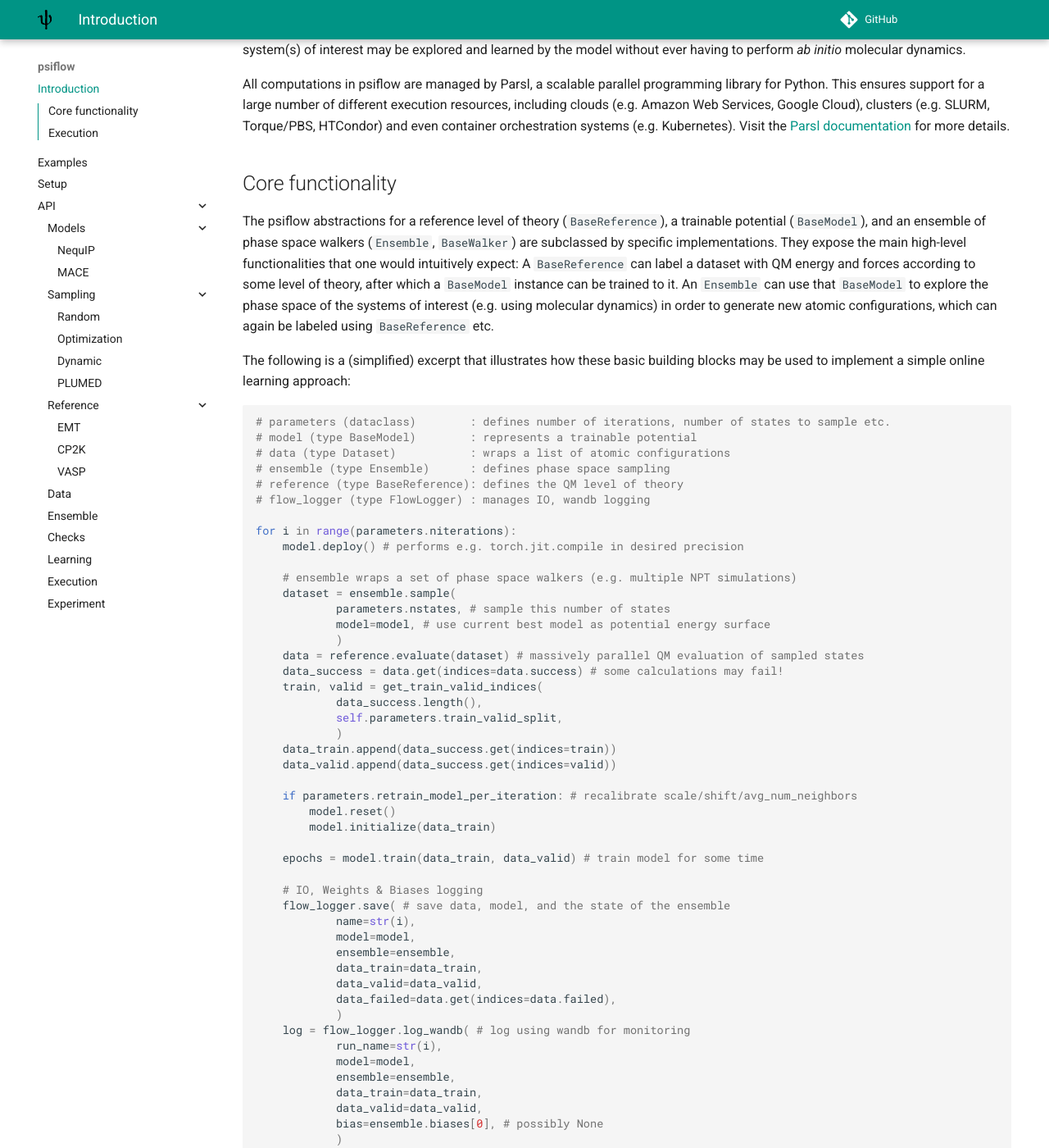
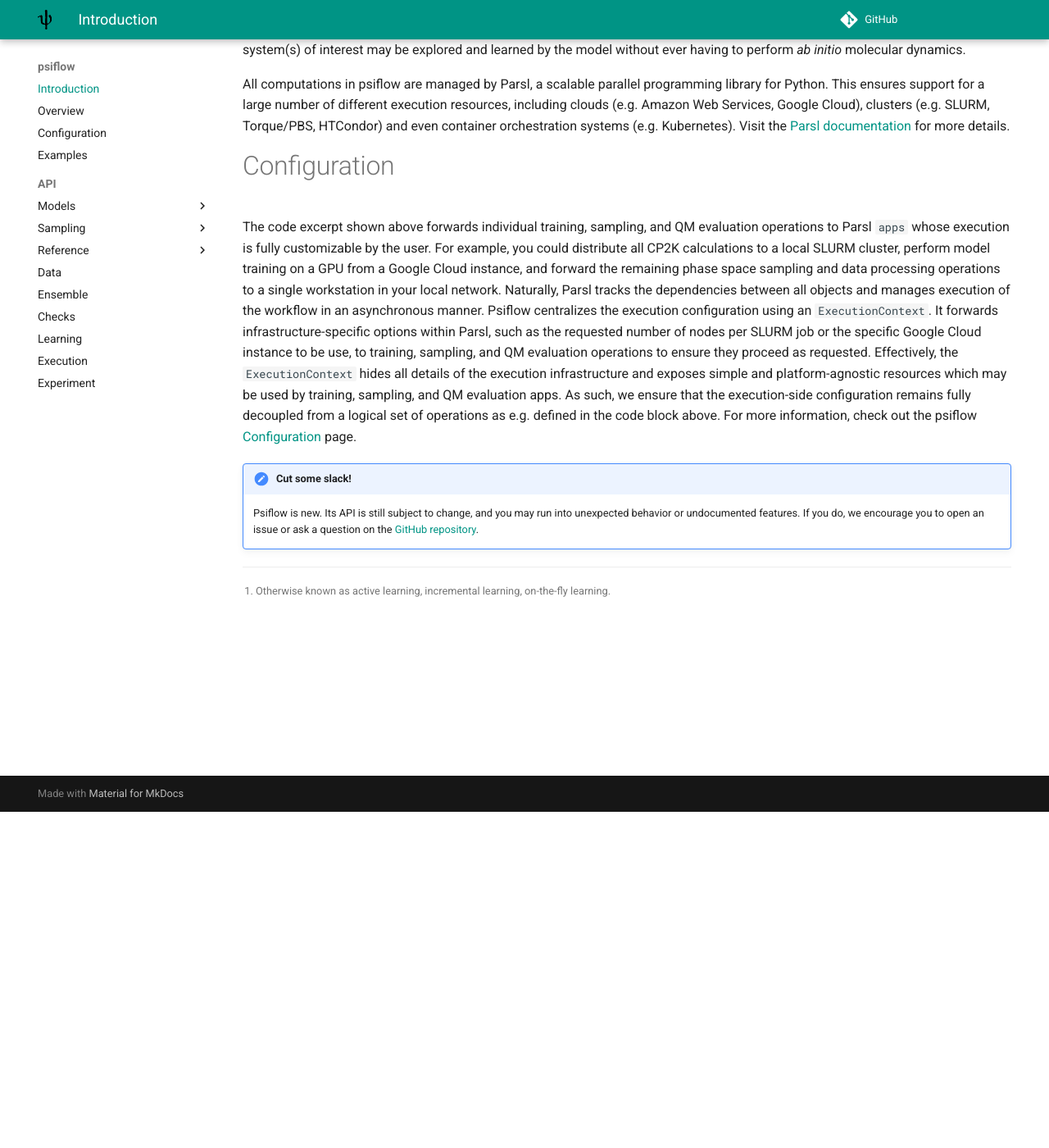
Before and after one commit to molmod/psiflow, an MkDocs documentation site: the page built from docs/index.md, in a window 1280 px wide and 1400 px high, scrolled down 410 px. Shown: the whole window at 82% size. Built offline with MkDocs 1.6.1 and Material for MkDocs 9.7.7, drawn with Linux system fonts in a browser that asks for light colours; comment, search, counter and statistics services are not loaded; some of the changed lines change nothing that is shown; some of the changed text lies outside the part shown.

Commit message:
more docs

````diff
--- a/docs/index.md
+++ b/docs/index.md
@@ -28,7 +28,7 @@
 and even container orchestration systems (e.g. Kubernetes).
 Visit the [Parsl documentation](https://parsl.readthedocs.io/en/stable/) for more details.
 
-
+<!---
 ## Core functionality
 
 The psiflow abstractions for a reference level of theory (`BaseReference`),
@@ -40,72 +40,10 @@
 An `Ensemble` can use that `BaseModel` to explore the phase space of the systems
 of interest (e.g. using molecular dynamics) in order to generate new
 atomic configurations, which can again be labeled using `BaseReference` etc.
-
-The following is a (simplified) excerpt that illustrates how these basic
-building blocks may be used to implement a simple online
-learning approach:
-
-```py
-# parameters (dataclass)        : defines number of iterations, number of states to sample etc.
-# model (type BaseModel)        : represents a trainable potential
-# data (type Dataset)           : wraps a list of atomic configurations
-# ensemble (type Ensemble)      : defines phase space sampling
-# reference (type BaseReference): defines the QM level of theory
-# flow_logger (type FlowLogger) : manages IO, wandb logging
-
-for i in range(parameters.niterations):
-    model.deploy() # performs e.g. torch.jit.compile in desired precision
-
-    # ensemble wraps a set of phase space walkers (e.g. multiple NPT simulations)
-    dataset = ensemble.sample(
-            parameters.nstates, # sample this number of states
-            model=model, # use current best model as potential energy surface
-            )
-    data = reference.evaluate(dataset) # massively parallel QM evaluation of sampled states
-    data_success = data.get(indices=data.success) # some calculations may fail!
-    train, valid = get_train_valid_indices(
-            data_success.length(),
-            self.parameters.train_valid_split,
-            )
-    data_train.append(data_success.get(indices=train))
-    data_valid.append(data_success.get(indices=valid))
-
-    if parameters.retrain_model_per_iteration: # recalibrate scale/shift/avg_num_neighbors
-        model.reset()
-        model.initialize(data_train)
-
-    epochs = model.train(data_train, data_valid) # train model for some time
-
-    # IO, Weights & Biases logging
-    flow_logger.save( # save data, model, and the state of the ensemble
-            name=str(i),
-            model=model,
-            ensemble=ensemble,
-            data_train=data_train,
-            data_valid=data_valid,
-            data_failed=data.get(indices=data.failed),
-            )
-    log = flow_logger.log_wandb( # log using wandb for monitoring
-            run_name=str(i),
-            model=model,
-            ensemble=ensemble,
-            data_train=data_train,
-            data_valid=data_valid,
-            bias=ensemble.biases[0], # possibly None
-            )
-```
-
-For example, a NequIP potential (as defined by its full `config.yaml`) is
-represented using a `NequIPModel`.
-Its `deploy()` and `train()` methods wrap around the deploy and training
-functionalities provided in the [NequIP](https://github.com/mir-group/nequip.git) Python package.
-A specific CP2K input file (including basis sets, pseudopotentials, etc)
-is represented by a `CP2KReference`. Its `evaluate()` method will wrap around
-the `cp2k.psmp` or `cp2k.popt` executables that are provided by CP2K,
-most likely prepended with the appropriate `mpirun` command.
+--->
 
 
-## Execution
+# Configuration
 The code excerpt shown above forwards individual training, sampling, and
 QM evaluation operations to Parsl `apps` whose execution is fully customizable
 by the user.
@@ -124,7 +62,13 @@
 used by training, sampling, and QM evaluation apps.
 As such, we ensure that the execution-side configuration remains fully decoupled
 from a logical set of operations as e.g. defined in the code block above.
-For more information, check out the psiflow [Setup](setup.md) page.
+For more information, check out the psiflow [Configuration](config.md) page.
+
+!!! note "Cut some slack!"
+
+    Psiflow is new. Its API is still subject to change, and you may
+    run into unexpected behavior or undocumented features. If you do, we encourage
+    you to open an issue or ask a question on the [GitHub repository](https://github.com/svandenhaute/psiflow).
 
 
 [^1]: Otherwise known as active learning, incremental learning, on-the-fly learning.
--- /dev/null
+++ b/docs/overview.md
@@ -0,0 +1,358 @@
+Psiflow is designed as a modular and flexible library that allows the user to
+design and execute arbitrarily complex workflows based on a variety of sampling
+algorithms, trainable interaction potentials, and reference levels of theory.
+While all computations are orchestrated internally using Parsl, psiflow provides
+elegant high-level wrappers for datasets, models, and QM singlepoint calculations
+which allow the user to define sampling and learning workflows with very little effort.
+These wrappers constitute the main building blocks of psiflow, and are listed
+below:
+
+- __atomic data__: the `Dataset` class represents a list of atomic configurations.
+Datasets may be labeled with energy, forces, and virial stress values obtained
+based on e.g. a singlepoint QM evaluation or a trained model. Each individual
+item in the list is essentially an ASE `Atoms` instance with a few additional attributes
+used to store output and error logs of the QM evaluation on that
+configuration.
+- __trainable potentials__: the `BaseModel` class defines the interface for
+trainable interaction potentials such as NequIP, Allegro, or MACE. They support
+initializing and training a model based on training and validation sets,
+evaluation of the model on a given test dataset, and model inference
+during molecular simulations.
+- __molecular simulation__: the `BaseWalker` class defines an abstract interface
+for anything that takes an initial atomic configuration as input and generates new
+atomic configurations as output. This includes classical molecular dynamics
+at different external conditions (NVT, NPT), but also geometry optimizations and
+even simple random perturbations/random walks.
+- __ensemble__: the `Ensemble` class wraps a set of walkers into an ensemble
+in order to perform massively parallel sampling. Each of the walkers in the
+ensemble has its own parameters and sampling algorithms,
+and they may be executed independently from each
+other. The ensemble is the main instrument in psiflow based on which data is
+generated.
+- __bias potentials and enhanced sampling__ the `PlumedBias` class interfaces
+the popular PLUMED library with specific walkers. This allows the user to
+define bias potentials (e.g. harmonic restraints or metadynamics) that should
+be used when a walker is propagating through phase space.
+Biases may be set per walker or defined globally in an ensemble.
+- __level of theory__: the `BaseReference` class is used to define the _target_
+QM reference which the model should reproduce after training. Its main functionality
+is to perform massively parallel singlepoint evaluation of a dataset of
+atomic structures using a specific level of theory and quantum chemistry package.
+
+<!---
+As mentioned above, psiflow uses Parsl to orchestrate execution on arbitrarily
+large amounts of computing resources (e.g. hundreds of SLURM nodes).
+The configuration of these resources (cluster and partition names, environments to set up) and the execution-specific options
+of individual building blocks (the number of cores to reserve for each singlepoint QM evaluation,
+the floating point precision of PyTorch, the minimum walltime to reserve for training a model)
+are all centralized in an `ExecutionContext`; it ensures
+that the calculations that need to be performed by the building blocks
+are correctly forwarded to the computational resources that the user has provided.
+Check out the [Configuration](config.md) section for more details.
+In what follows, we assume that a suitable `context` has been initialized.
+--->
+
+
+## Atomic data
+In psiflow, a set of atomic configurations is represented using the `Dataset` class.
+It may represent training/validation data for model development, or
+a trajectory of snapshots that was generated using molecular dynamics.
+A `Dataset` instance mimics the behavior of a list of ASE `Atoms` instances:
+```py
+from psiflow.data import Dataset
+
+
+data_train  = Dataset.load(context, 'train.xyz')    # create a psiflow Dataset from a file
+data_subset = data_train[:10]                       # create a new Dataset instance with the first 10 states
+data_train  = data_subset + data_train[10:]         # combining two datasets is easy
+
+```
+The main difference between a psiflow `Dataset` instance and an actual Python `list` of
+`Atoms` is that a `Dataset` can represent data __that will be generated in the future__.
+
+!!! note "Parsl 101: Apps and Futures"
+    To understand what is meant by 'generating data in the future', it is necessary
+    to introduce the core concepts in Parsl: apps and futures. In their simplest
+    form, apps are just functions, and futures are the result of a function given
+    a set of inputs. Importantly, a Future already exists before the actual calculation
+    is performed. In essence, a Future _promises_ that, at some time in the future, it will
+    contain the actual result of the function evaluation. Take a look at the following
+    example:
+
+    ```py
+    from parsl.app.app import python_app
+
+
+    @python_app # convert a regular Python function into a Parsl app
+    def sum_integers(a, b):
+        return a + b
+
+
+    sum_future = sum_integers(3, 4) # tell Parsl to generate a future that represents the sum of integers 3 and 4
+    print(sum_future)               # is an AppFuture, not an integer
+
+    print(sum_future.result())      # now compute the actual result; this will print 7 !
+
+    ```
+    The return value of Parsl apps is not the actual result (in this case, an integer), but
+    an AppFuture that will store the result of the function evaluation after it has completed.
+    The main reason for doing things this way is that this allows for asynchronous execution.
+    For more information, check out the [Parsl documentation](https://parsl.readthedocs.io/en/stable/).
+
+The actual atomic configurations are stored __as a Parsl future, in an attribute of the Dataset
+object__.
+Actually getting the data would require the user to make a `.result()` call similar
+to the trivial Parsl example above.
+Let's go back to the first example and try and get the actual list of `Atoms` instances:
+```py
+data_train  = Dataset.load(context, 'train.xyz')
+atoms_list  = data_train.as_list()                  # returns AppFuture
+
+isinstance(atoms_list, list)                        # returns False!
+
+atoms_list.result()                                 # this is the actual list
+
+
+data_train[4]                   # AppFuture representing the configuration at index 4
+data_train[4].result()          # actual Atoms instance
+
+```
+If the initial XYZ file was formatted in extended XYZ format and contained the potential
+energy, forces, and stress of each atomic configuration,
+they are also loaded in the dataset:
+```py
+data_train[4].result()                      # actual Atoms instance
+data_train[4].result().info['energy']       # potential energy, float
+data_train[4].result().info['stress']       # virial stress, 2darray of shape (3, 3)
+data_train[4].result().arrays['forces']     # forces, 2darray of shape (natoms, 3)
+
+```
+
+## Trainable potentials
+Once we know how datasets are represented, we can start defining models.
+Psiflow defines an abstract `BaseModel` interface which each
+particular machine learning potential should subclass.
+In addition, psiflow provides configuration dataclasses for each model with
+reasonable defaults.
+
+- __NequIP__    : implemented by `NequIPModel` and `NequIPConfig`
+- __Allegro__   : implemented by `AllegroModel` and `AllegroConfig`
+- __MACE__      : implemented by `MACEModel` and `MACEConfig`
+
+The `BaseModel` interface ensures that each model implements the following methods
+
+- `initialize`: compute energy shifts and scalings as well as the average number
+of layers (and any other network normalization metrics) using a given training dataset,
+and initialize model weights.
+- `train`: train the parameters of a model using two separate datasets, one for
+actual training and one for validation. The current model parameters are used as
+starting parameters for the training
+- `evaluate`: compute the energy, force, and stress predictions on a given test dataset
+
+The following example illustrates how `Dataset` and `BaseModel` instances can be
+used to train models and evaluate errors.
+```py
+from psiflow.data import Dataset
+from psiflow.models import NequIPModel, NequIPConfig
+
+
+# setup
+data_train = Dataset.load(context, 'train.xyz') # load training and validation data
+data_valid = Dataset.load(context, 'valid.xyz')
+
+config = NequIPConfig()
+config.num_features = 16                # modify NequIP parameters to whatever
+model = NequIPModel(context, config)    # create model instance
+
+
+# initialize, train, deploy
+model.initialize(data_train)            # this will calculate the scale/shifts, and average number of neighbors
+model.train(data_train, data_valid)     # train using supplied datasets
+
+model.save('./')                # save initialized config, undeployed model to current working directory!
+model.deploy()                  # prepare for inference, e.g. test error evaluation or molecular dynamics
+
+
+# evaluate test error
+data_test       = Dataset.load(context, 'test.xyz')   # test data; contains QM reference energy/forces/stress
+data_test_model = model.evaluate(data_test)           # same test data, but with predicted energ/forces/stress
+
+errors = Dataset.get_errors(        # static method of Dataset to compute the error between two datasets
+        data_test,
+        data_test_model,
+        properties=['forces'],      # only compute the force error
+        elements=['C', 'O'],        # only include carbon or oxygen atoms
+        metric='rmse',              # use RMSE instead of MAE or MAX
+        ).result()                  # errors is an AppFuture, use .result() to get the actual values!
+
+```
+Note that depending on the specific configurations in the `ExecutionContext` instance,
+it is perfectly possible
+that the `model.train()` command will end up being executed using a GPU on SLURM cluster,
+whereas model deployment and evaluation of the test error gets
+executed on your local computer.
+
+
+## Molecular simulation
+Having trained and deployed a model, it is possible to explore the phase space
+of a physical system in order to generate new (and physically relevant) structures.
+Psiflow defines a `BaseWalker` interface that should be used to implement specific
+phase space exploration algorithms.
+Prominent examples are molecular dynamics (both NVT and NPT), as implemented
+using the `DynamicWalker` class, and geometry optimizations, as implemented using
+the `OptimizationWalker` class.
+
+Molecular dynamics simulations are performed using YAFF, a simple molecular mechanics
+library written in Python. It supports a variety of
+[temperature](https://github.com/molmod/yaff/blob/master/yaff/sampling/nvt.py) and
+[pressure](https://github.com/molmod/yaff/blob/master/yaff/sampling/npt.py)
+control algorithms.
+By default, psiflow employs stochastic Langevin methods for both temperature
+and pressure control because they typically exhibit a smaller correlation time
+as compared to deterministic methods such as NHC or MTK.
+Geometry optimization is performed using the
+[preconditioned L-BFGS implementation](https://wiki.fysik.dtu.dk/ase/ase/optimize.html#preconditioned-optimizers)
+in ASE, as it typically requires less steps than either conventional L-BFGS or
+first-order methods such as CG.
+Note that geometry optimizations require accurate force evaluations and are
+therefore always performed in double precision (`float64`).
+Because `model.deploy()` calls in psiflow will deploy both a single and a double
+precision variant of each model, the user will not notice any of this.
+
+Let us illustrate how the deployed model from the previous example may be used
+to explore the phase of the system under study:
+```py
+import numpy as np
+from psiflow.sampling import DynamicWalker
+
+
+walker = DynamicWalker(
+        context,
+        data_train[0],      # initialize walker to first configuration in dataset
+        timestep=0.5,       # Verlet timestep
+        steps=1000,         # number of timesteps to perform
+        step=100,           # frequency with which states are sampled
+        start=0,            # timestep at which sampling is started
+        temperature=300,    # temperature, in kelvin
+        pressure=None,      # pressure, in MPa. If None, then simulation is NVT
+        seed=0,             # numpy random seed with which initial Boltzmann velocities are set
+        )
+
+state, trajectory = walker.propagate(   # actual MD
+        model=model,                    # use this model to evaluate forces at every step
+        keep_trajectory=True,           # keep the trajectory, and return it as a Dataset
+        )
+
+```
+The state that is returned by the propagation is a Future of an ASE `Atoms`
+that represents the final state of the walker after the simulation.
+If the simulation proceeds without errors, the following assertion
+will evaluate to True:
+```
+assert np.allclose(
+        state.result().positions,           # state is a Future; use .result() to get actual Atoms
+        trajectory[-1].result().positions,  # trajectory is a Dataset; use regular indexing and .result()
+        )
+```
+!!! note "Futures are necessary"
+    This example should also illustrate why exactly we would represent data using
+    Futures in the first place.
+    Suppose that the `walker.propagate` call is configured to run on a SLURM job
+    that has a walltime of only ten minutes.
+    At the time of submission, all psiflow knows is that, _at some point in the future_,
+    it will receive a chunk of data that represents the trajectory of the simulation.
+    It cannot yet know how many states are precisely going to be present in that
+    dataset; for that we would have to actually __wait__ for the result.
+    This waiting is precisely what is enforced when using `.result()` on a Future.
+    For example, if we would like to find out how many states were actually generated,
+    we'd use the `dataset.length()` function that returns a Future of the length
+    of the dataset:
+    ```py
+    length = trajectory.length()    # will execute before the trajectory is actually generated
+    length.result()                 # enforces Python to wait until the MD calculation has finished, and then compute the actual length
+    ```
+    See [this page](https://parsl.readthedocs.io/en/stable/userguide/futures.html) in the Parsl documentation
+    for more information on asynchronous execution.
+
+Successful phase space exploration is typically only possible with models that
+are at least vaguely aware of what the low- and high-energy configurations of
+the system look like.
+If simulation temperatures are too high, simulation times are too long, or
+the model is simply lacking knowledge on certain important low-energy regions
+in phase space, then the simulation might explode. In practice, this means
+that atoms are going to experience enormous forces, fly away, and incentivize
+others to do the same.
+Catching such events is nontrivial, and a few mechanisms
+are in place in psiflow.
+Each `BaseWalker` instance is given a tag that can only assume the values
+_safe_ or _unsafe_. Dynamic walkers will be tagged as unsafe if one of the forces
+in the system exceeds a certain threshold (40 eV/A by default), as this typically
+indicates an upcoming explosion.
+If walkers are tagged as _unsafe_, the `state` that is returned after propagation
+may not be physically relevant, and it may be advised to not include those in
+training or validation sets.
+
+
+## Ensemble
+In online learning applications, it is almost always beneficial to maximally
+parallelize the phase space sampling computations in the data generation stage.
+In particular, this means that instead of generating a long MD trajectory and
+subsampling it to obtain atomic configurations, it is much more efficient
+to initialize multiple MD walkers at once and let them explore the phase space
+in parallel. In this way, one can obtain the same number of decorrelated snapshots
+in a much shorter amount of time.
+To accomodate for this scenario, psiflow provides the `Ensemble` class.
+It basically contains a set of walkers, and provides a `sample()` method
+which uses those walkers to sample a user-defined number of states.
+
+
+
+## Bias potentials and enhanced sampling
+## Level of theory
+In addition to the standard attributes such as `atoms.numbers`, `atoms.positions`, and
+`atoms.cell`, psiflow offers the ability to store output and error logs of the QM evaluation
+for each particular configuration.
+
+## Learning Algorithms
+The following is a (simplified) excerpt that illustrates how these basic
+building blocks may be used to implement a simple online
+learning approach:
+
+```py
+# parameters (dataclass)        : defines number of iterations and the number of states to sample
+# model (type BaseModel)        : represents a trainable potential (e.g. NequIP)
+# data_train (type Dataset)     : represents the initial training and validation data
+# data_valid
+# ensemble (type Ensemble)      : defines phase space sampling (e.g. 20 parallel MD runs)
+# reference (type BaseReference): defines the QM level of theory and calculator (e.g. CP2K, PBE-D3(BJ)+TZVP)
+
+for i in range(parameters.niterations):
+    model.deploy() # performs e.g. torch.jit.compile in desired precision
+
+    # ensemble wraps a set of phase space walkers (e.g. multiple NPT simulations)
+    dataset = ensemble.sample(
+            parameters.nstates, # sample this number of states
+            model=model, # use current best model as potential energy surface
+            )
+    data = reference.evaluate(dataset) # massively parallel QM evaluation of sampled states
+    data_success = data.get(indices=data.success) # some calculations may fail!
+    train, valid = get_train_valid_indices(
+            data_success.length(),
+            self.parameters.train_valid_split,
+            )
+    data_train.append(data_success.get(indices=train))
+    data_valid.append(data_success.get(indices=valid))
+
+    if parameters.retrain_model_per_iteration: # recalibrate scale/shift/avg_num_neighbors
+        model.reset()
+        model.initialize(data_train)
+
+    epochs = model.train(data_train, data_valid) # train model for some time
+```
+
+For example, a NequIP potential (as defined by its full `config.yaml`) is
+represented using a `NequIPModel`.
+A specific CP2K input file (including basis sets, pseudopotentials, etc)
+is represented by a `CP2KReference`. Its `evaluate()` method will wrap around
+the `cp2k.psmp` or `cp2k.popt` executables that are provided by CP2K,
+most likely prepended with the appropriate `mpirun` command.
--- a/mkdocs.yml
+++ b/mkdocs.yml
@@ -9,19 +9,20 @@
     accent: teal
   logo: icon.svg
   features:
-    - navigation.expand
+    #- navigation.expand
     - navigation.instant
     - navigation.tracking
       #- navigation.tabs
       #- navigation.tabs.sticky
-      #- navigation.indexes
-      #- navigation.sections
+    - navigation.indexes
+    - navigation.sections
     - toc.integrate
 
 nav:
   - Introduction: index.md
+  - Overview: overview.md
+  - Configuration: config.md
   - Examples: examples.md
-  - Setup: setup.md
     #- Workflow execution: workflow_execution.md
   - API:
     - Models:
@@ -52,9 +53,11 @@
 
 repo_url: https://github.com/svandenhaute/psiflow
 markdown_extensions:
+  - admonition
   - footnotes
   - pymdownx.highlight:
       anchor_linenums: true
   - pymdownx.inlinehilite
   - pymdownx.snippets
   - pymdownx.superfences
+  - pymdownx.details
````
Also changed, not shown: docs/config.md (renamed from docs/setup.md).
